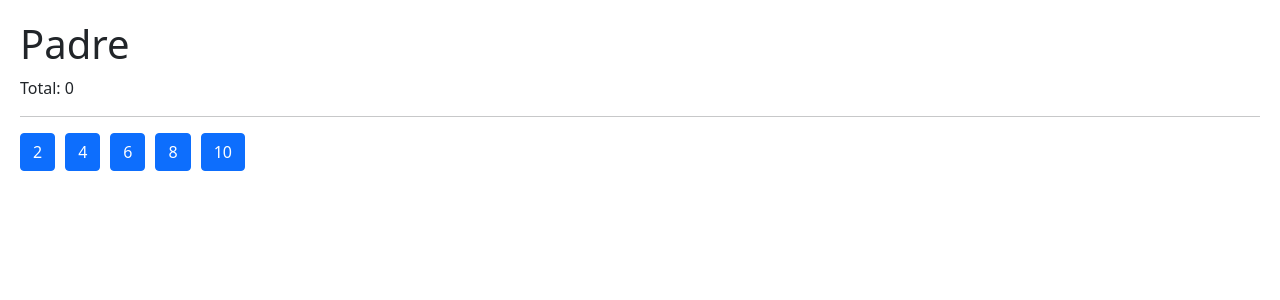
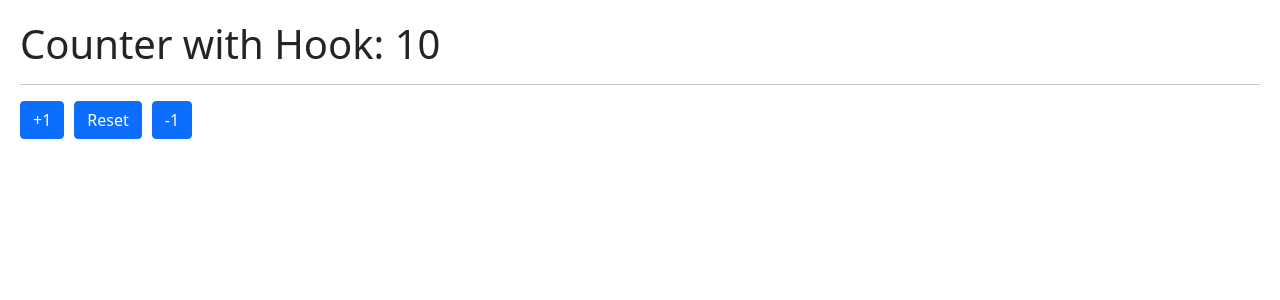
Before and after one commit to debiig92/My-react-hooks, a React (Vite) app: page / in a window 1280 px wide. Shown: the top 300 px of the page. Built offline with nearby package versions, Linux system fonts and the light colour scheme.

Commit message:
1 file modified

```diff
--- a/src/main.jsx
+++ b/src/main.jsx
@@ -3,7 +3,7 @@ import ReactDOM from 'react-dom/client';
 
 // import { HooksApp } from './HooksApp';
 // import { CounterApp } from './01-useState/CounterApp';
-// import { CounterWithCustomHook } from './01-useState/CounterWithCustomHook';
+import { CounterWithCustomHook } from './01-useState/CounterWithCustomHook';
 // import { SimpleForm } from './02-useEffect/SimpleForm';
 // import { FormWithCustomHook } from './02-useEffect/FormWithCustomHook';
 // import { MultipleCustomHooks } from './03-examples/MultipleCustomHooks';
@@ -18,6 +18,6 @@ import './index.css';
 
 ReactDOM.createRoot(document.getElementById('root')).render(
   // <React.StrictMode>
-  <Padre />
+  <CounterWithCustomHook />
   // </React.StrictMode>
 );
```
